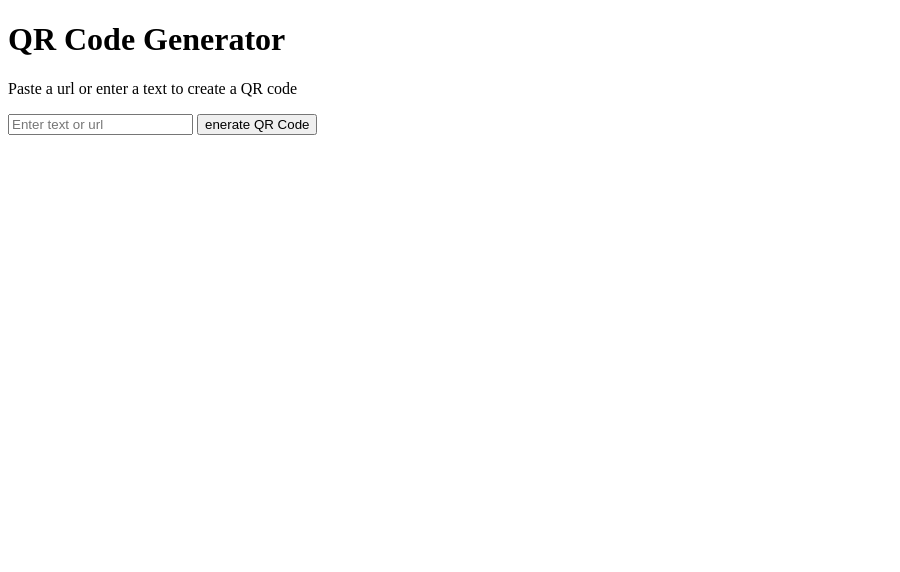
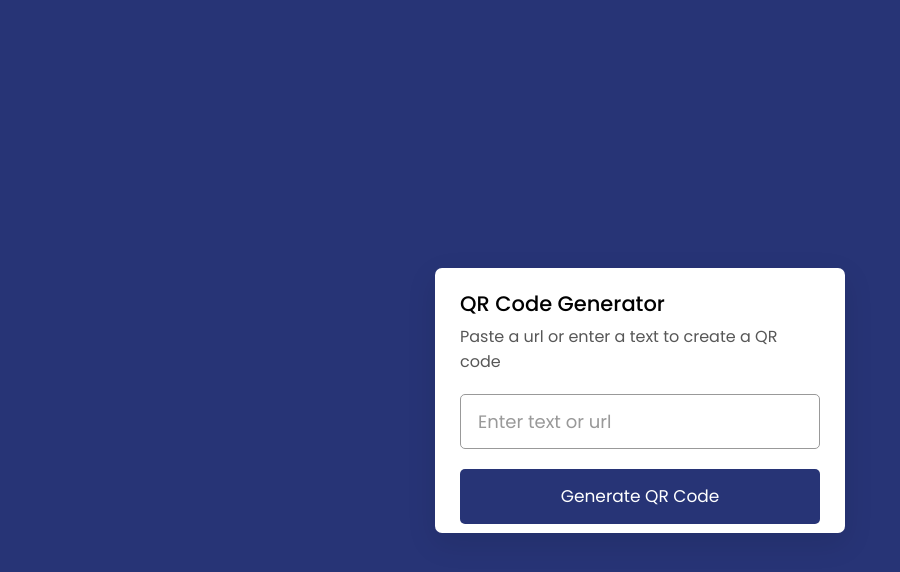
Before and after one commit to mirayatech/QR-Generator, a plain HTML site: page index.html in a window 1280 px wide. Shown: the whole page, without its empty margins (0-900 px from the left). Drawn offline with Linux system fonts and the light colour scheme.

Commit message:
add styling to the layout

```diff
--- a/index.html
+++ b/index.html
@@ -18,7 +18,7 @@
         </header>
         <div class="form">
             <input type="text" placeholder="Enter text or url">
-            <button>enerate QR Code</button>
+            <button>Generate QR Code</button>
         </div>
         <div class="qr-code"></div>
     </div>
--- a/style.css
+++ b/style.css
@@ -0,0 +1,77 @@
+/* Import Google Font - Poppins */
+@import url("https://fonts.googleapis.com/css2?family=Poppins:wght@400;500;600;700&display=swap");
+* {
+  margin: 0;
+  padding: 0;
+  box-sizing: border-box;
+  font-family: "Poppins", sans-serif;
+}
+body {
+  display: flex;
+  padding: 0 10px;
+  min-height: 100vh;
+  align-items: center;
+  background: #273476;
+  justify-content: center;
+}
+.wrapper {
+  height: 265px;
+  max-width: 410px;
+  background: #fff;
+  border-radius: 7px;
+  padding: 20px 25px 0;
+  transition: height 0.2s ease;
+  box-shadow: 0 10px 30px rgba(0, 0, 0, 0.1);
+}
+.wrapper.active {
+  height: 530px;
+}
+header h1 {
+  font-size: 21px;
+  font-weight: 500;
+}
+header p {
+  margin-top: 5px;
+  color: #575757;
+  font-size: 16px;
+}
+.wrapper .form {
+  margin: 20px 0 25px;
+}
+.form :where(input, button) {
+  width: 100%;
+  height: 55px;
+  border: none;
+  outline: none;
+  border-radius: 5px;
+  transition: 0.1s ease;
+}
+.form input {
+  font-size: 18px;
+  padding: 0 17px;
+  border: 1px solid #999;
+}
+.form input:focus {
+  box-shadow: 0 3px 6px rgba(0, 0, 0, 0.13);
+}
+.form input::placeholder {
+  color: #999;
+}
+.form button {
+  color: #fff;
+  cursor: pointer;
+  margin-top: 20px;
+
+  font-size: 17px;
+  background: #273476;
+}
+.qr-code {
+  opacity: 0;
+  display: flex;
+  padding: 33px 0;
+  border-radius: 5px;
+  align-items: center;
+  pointer-events: none;
+  justify-content: center;
+  border: 1px solid #ccc;
+}
```
